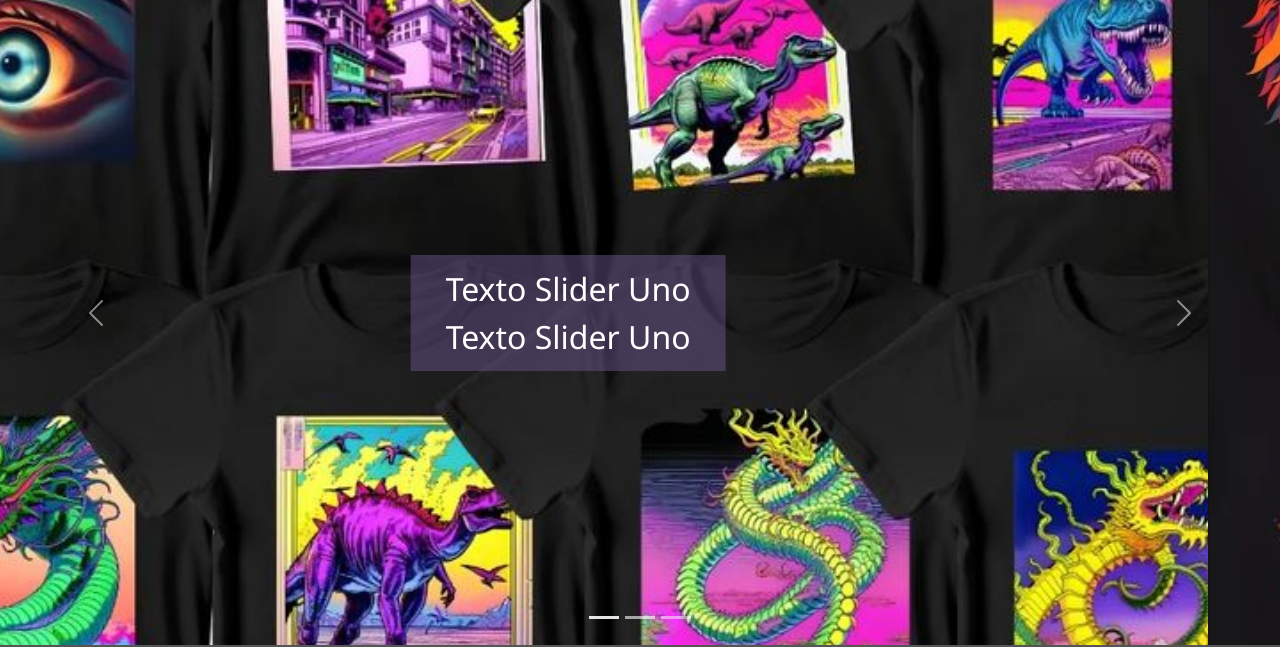
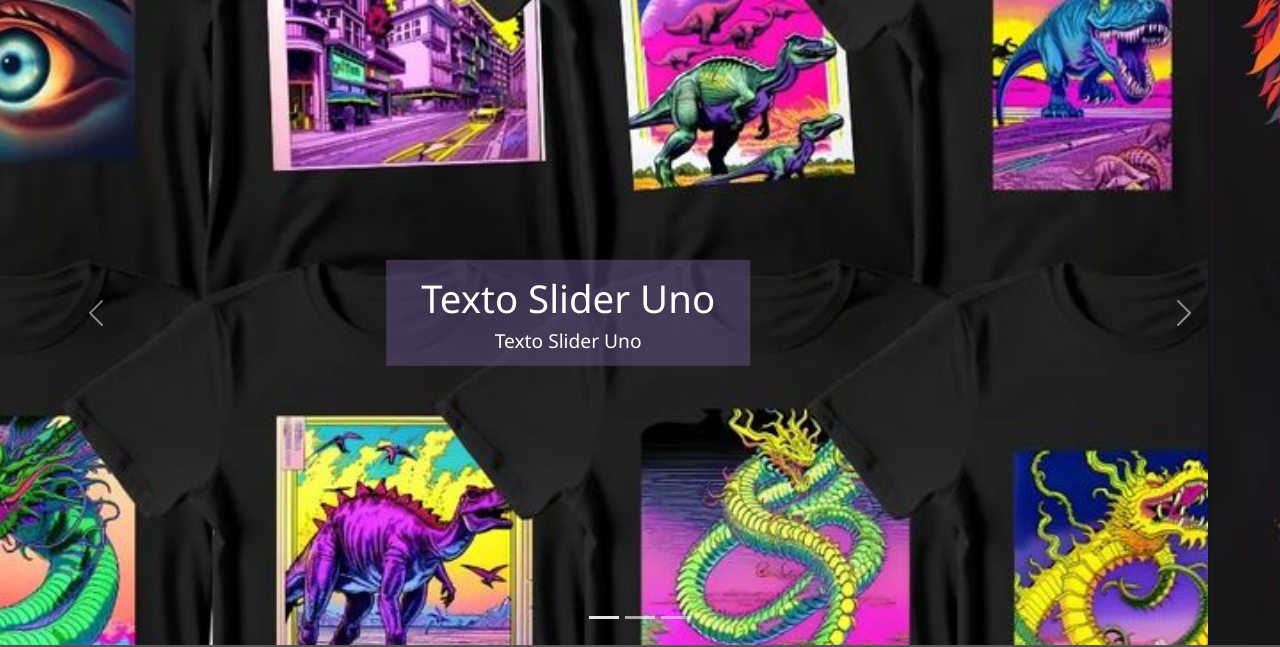
Before and after one commit to WallyPer/PFPeraltaAceredo, a website: page index.html in a window 1280 px wide. Shown: the part 95-742 px from the top of the page. Drawn offline with nearby package versions, Linux system fonts and the light colour scheme.

Commit message:
Se mejoran los estilos

```diff
--- a/scss/style.scss
+++ b/scss/style.scss
@@ -271,11 +271,11 @@ footer {
         color: $white;
 
         .slider-titulo {
-          font-size: 2em;
+          font-size: 2.4em;
         }
 
         .slider-subtitulo {
-          font-size: 2em;
+          font-size: 1.2em;
         }
       }
     }
```
Also changed, not shown: css/style.css.
